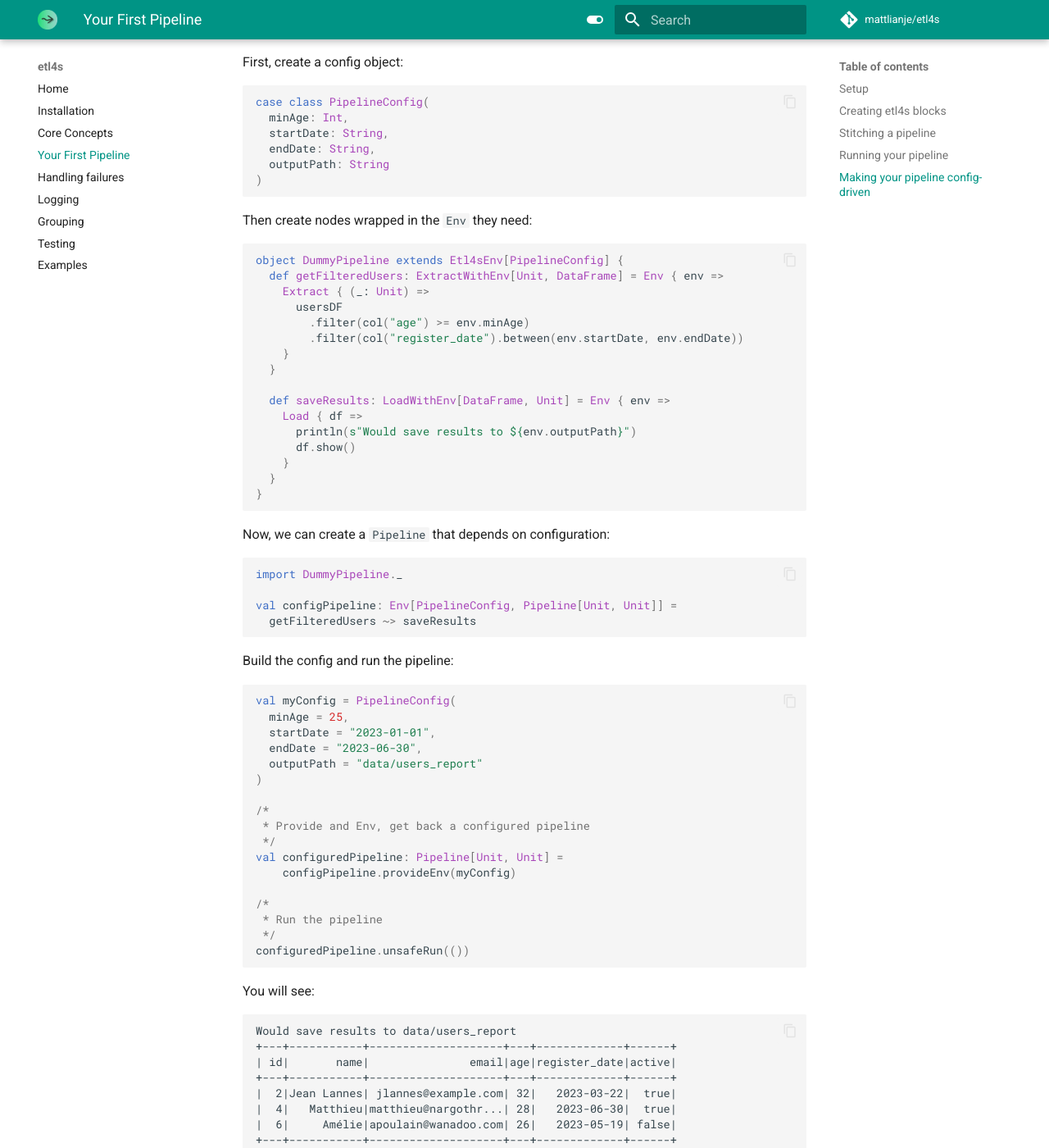
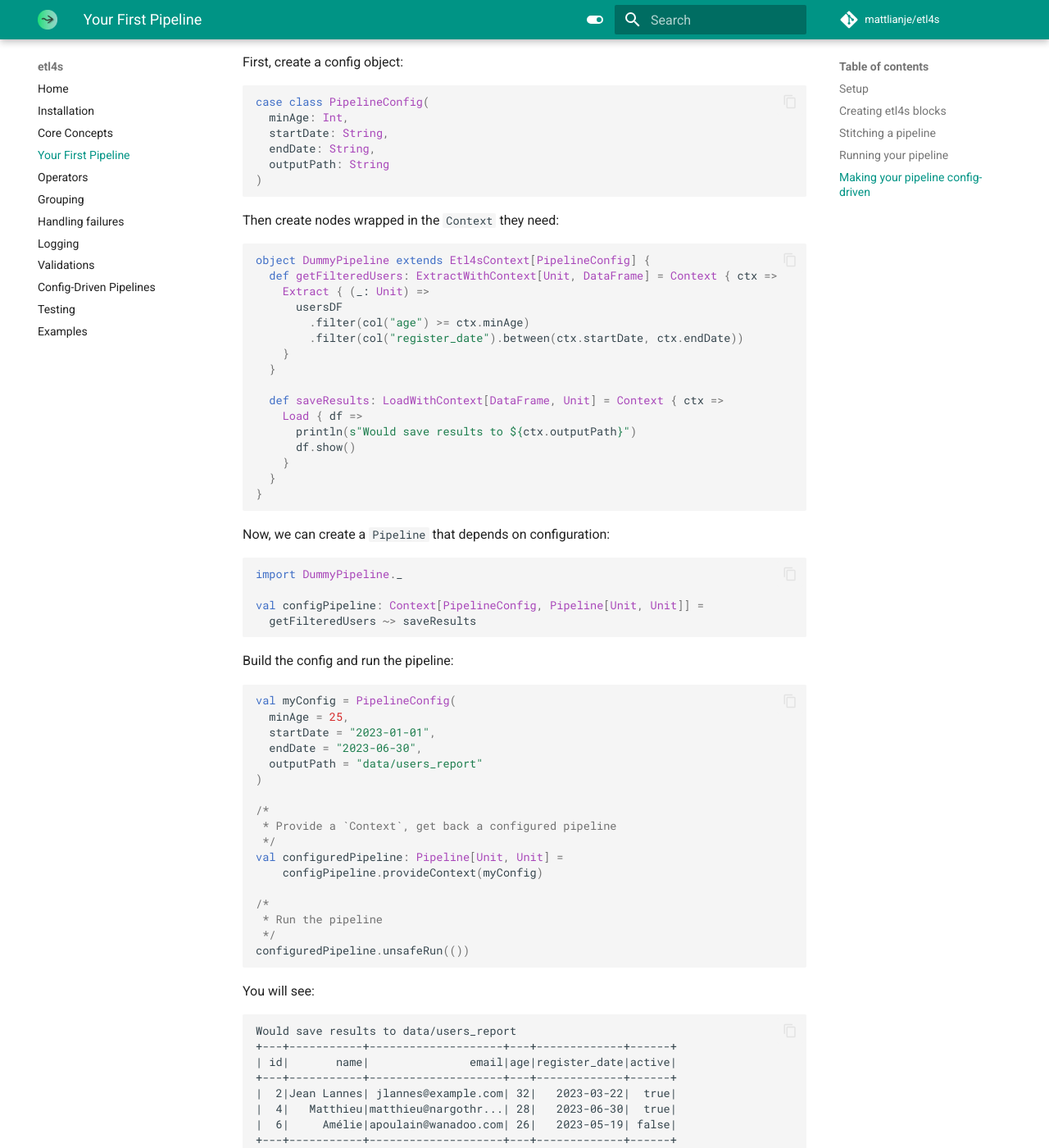
Before and after one commit to mattlianje/etl4s, an MkDocs documentation site: the page built from docs/first-pipeline.md, in a window 1280 px wide and 1400 px high, scrolled down 1996 px. Shown: the whole window at 82% size. Built offline with MkDocs 1.6.1 and Material for MkDocs 9.7.7, drawn with Linux system fonts in a browser that asks for light colours; comment, search, counter and statistics services are not loaded.

````diff
--- a/docs/first-pipeline.md
+++ b/docs/first-pipeline.md
@@ -95,20 +95,20 @@ case class PipelineConfig(
 )
 ```
 
-Then create nodes wrapped in the `Env` they need:
+Then create nodes wrapped in the `Context` they need:
 ```scala
-object DummyPipeline extends Etl4sEnv[PipelineConfig] {
-  def getFilteredUsers: ExtractWithEnv[Unit, DataFrame] = Env { env =>
+object DummyPipeline extends Etl4sContext[PipelineConfig] {
+  def getFilteredUsers: ExtractWithContext[Unit, DataFrame] = Context { ctx =>
     Extract { (_: Unit) =>
       usersDF
-        .filter(col("age") >= env.minAge)
-        .filter(col("register_date").between(env.startDate, env.endDate))
+        .filter(col("age") >= ctx.minAge)
+        .filter(col("register_date").between(ctx.startDate, ctx.endDate))
     }
   }
 
-  def saveResults: LoadWithEnv[DataFrame, Unit] = Env { env =>
+  def saveResults: LoadWithContext[DataFrame, Unit] = Context { ctx =>
     Load { df =>
-      println(s"Would save results to ${env.outputPath}")
+      println(s"Would save results to ${ctx.outputPath}")
       df.show()
     }
   }
@@ -119,7 +119,7 @@ Now, we can create a `Pipeline` that depends on configuration:
 ```scala
 import DummyPipeline._
 
-val configPipeline: Env[PipelineConfig, Pipeline[Unit, Unit]] =
+val configPipeline: Context[PipelineConfig, Pipeline[Unit, Unit]] =
   getFilteredUsers ~> saveResults
 ```
 
@@ -133,10 +133,10 @@ val myConfig = PipelineConfig(
 )
 
 /*
- * Provide and Env, get back a configured pipeline
+ * Provide a `Context`, get back a configured pipeline
  */
 val configuredPipeline: Pipeline[Unit, Unit] =
-    configPipeline.provideEnv(myConfig)
+    configPipeline.provideContext(myConfig)
 
 /*
  * Run the pipeline
--- a/mkdocs.yml
+++ b/mkdocs.yml
@@ -29,9 +29,12 @@ nav:
   - Installation: installation.md
   - Core Concepts: core-concepts.md
   - Your First Pipeline: first-pipeline.md
+  - Operators: operators.md
+  - Grouping: tasks.md
   - Handling failures: failures.md
   - Logging: logs.md
-  - Grouping: tasks.md
+  - Validations: validation.md
+  - Config-Driven Pipelines: config.md
   - Testing: testing.md
   - Examples: examples.md
 markdown_extensions:
````
Also changed, not shown: docs/config.md (added, +44 -0 lines), docs/logs.md (+3 -6 lines), docs/operators.md (added, +9 -0 lines), docs/validation.md (added, +167 -0 lines), 3 other files.
